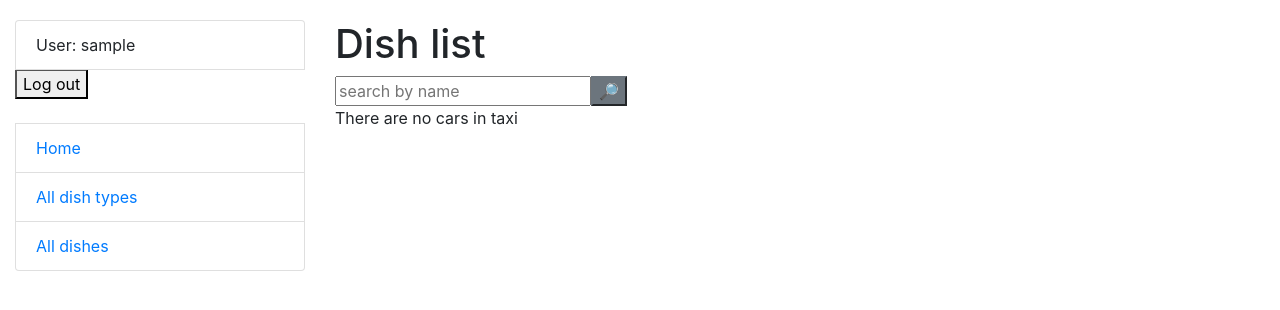
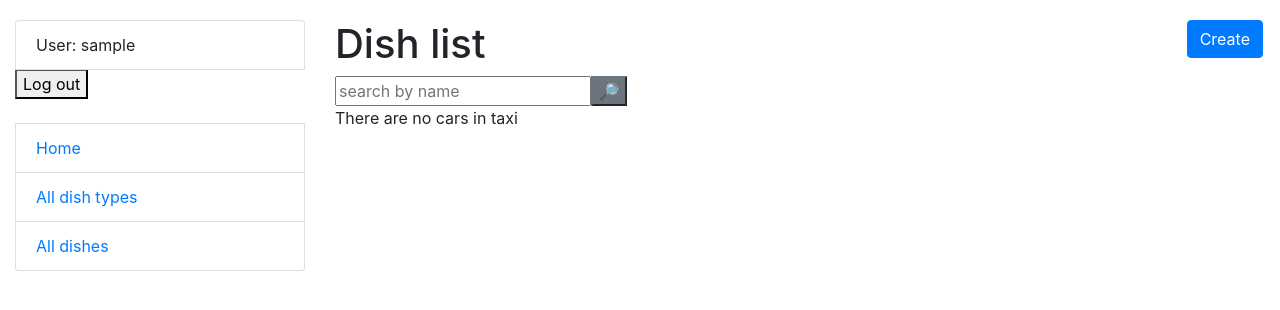
Before and after one commit to Dmitriy527/restaurant-kitchen-mate, a Django app: page /dishes/ in a window 1280 px wide. Shown: the top 310 px of the page. Run offline with Django 5.2, Linux system fonts and the light colour scheme; the visitor is signed in with stand-in values (Sample User, id 1); data that the repository does not hold is empty; some libraries are stand-ins or nearby versions.

Commit message:
Add button Create on page dish_list.html

```diff
--- a/templates/kitchen/dish_list.html
+++ b/templates/kitchen/dish_list.html
@@ -3,6 +3,9 @@
 {% block content %}
   <h1>
     Dish list
+    <a href="{% url "kitchen_core:dish-create" %}" class="btn btn-primary link-to-page">
+      Create
+    </a>
   </h1>
 
   {% include "includes/search_field.html" %}
```
